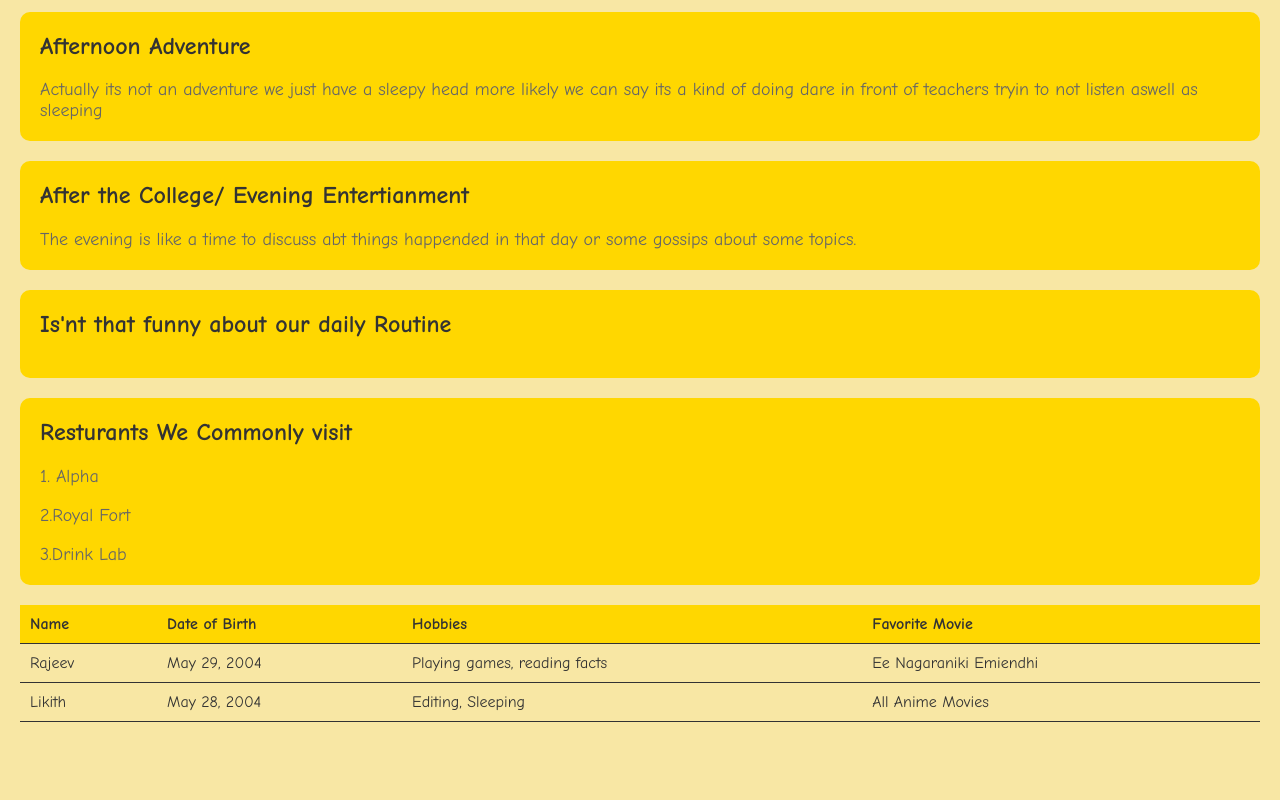
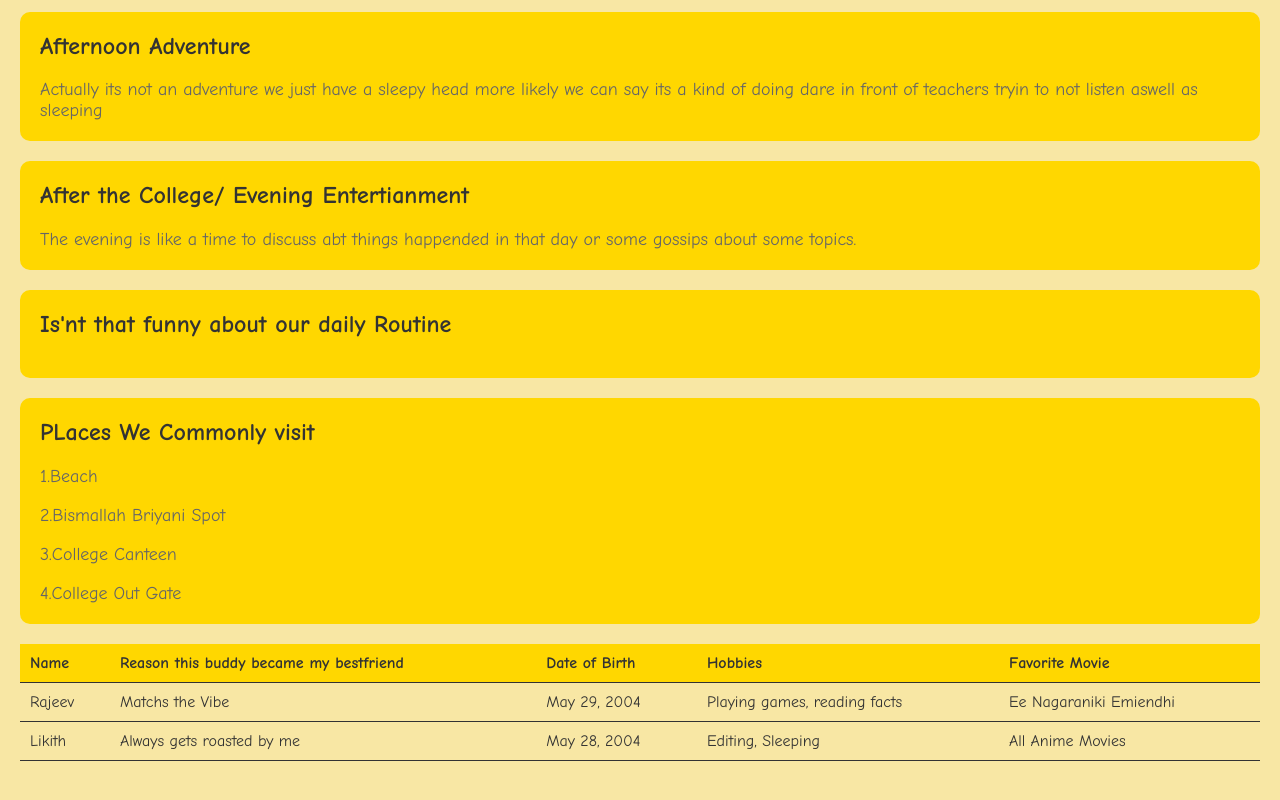
Before and after one commit to Bharat-Chandra29/project-FSD, a plain HTML site: page index.html in a window 1280 px wide. Shown: the part 1068-1868 px from the top of the page. Before the commit the page ends 1830 px from the top, so only its background shows below. Drawn offline with Linux system fonts and the light colour scheme.

Commit message:
Update index.html

```diff
--- a/index.html
+++ b/index.html
@@ -6,14 +6,14 @@
 </head>
 
 <body>
-  <h1>Friend's Daily Routine</h1>
+  <h1>My BestFriend's Daily Routine & Hobbies</h1>
   <div class="center-image">
     <img src="https://siyuanmaismax.files.wordpress.com/2014/05/3-idiots-music-album-cover.jpg" alt="3Idiots" style="width:50%;">
   </div>
 
   <div id="routine-container">
     <div class="routine-item">
-      <h2>Wake up at 8:45 am and rush to the college</h2>
+      <h2>Wake up at 8:45 and rush to the college</h2>
     </div>
 
     <div class="routine-item">
@@ -45,17 +45,17 @@
       <h2>Is'nt that funny about our daily Routine</h2>
     </div>
     <div class="routine-item">
-      <h2>Resturants We Commonly visit</h2>
-      <p>
-        1. Alpha</p>
-        <p>2.Royal Fort</p>
-        <p>3.Drink Lab
-     </p>
+      <h2>PLaces We Commonly visit</h2>
+      <p>1.Beach</p>
+        <p>2.Bismallah Briyani Spot</p>
+        <p>3.College Canteen</p>
+        <p>4.College Out Gate</p>
     </div>
 <table>
     <thead>
       <tr>
         <th>Name</th>
+        <th>Reason this buddy became my bestfriend</th>
         <th>Date of Birth</th>
         <th>Hobbies</th>
         <th>Favorite Movie</th>
@@ -63,19 +63,20 @@
     </thead>
     <tr>
       <td>Rajeev</td>
+      <td>Matchs the Vibe</td>
       <td>May 29, 2004</td>
       <td>Playing games, reading facts</td>
       <td>Ee Nagaraniki Emiendhi</td>
     </tr>
     <tr>
       <td>Likith</td>
+      <td>Always gets roasted by me</td>
       <td>May 28, 2004</td>
       <td>Editing, Sleeping</td>
       <td>All Anime Movies</td>
     </tr>
     </tbody>
   </table>
-
   </div>
 </body>
 </html>
```
